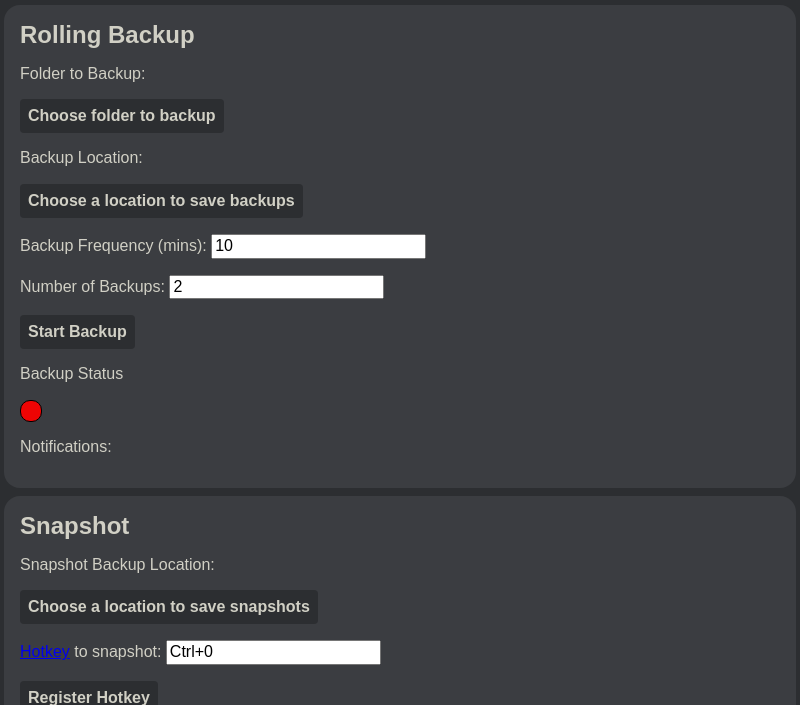
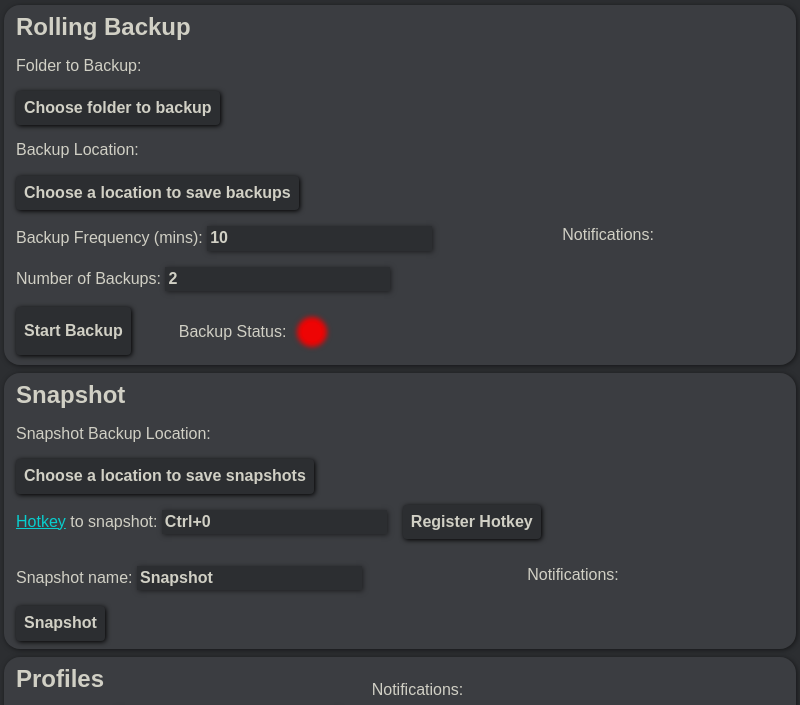
Before and after one commit to aodh66/bs-utility, an Electron app: page index.html in a window 800 px wide. Shown: the part 47-752 px from the top of the page. Drawn offline with Linux system fonts and the light colour scheme; no server answers.

Commit message:
unified snapshot message locations, implemented grid and flexbox in the UI, changed status button, changed input and button styling

```diff
--- a/index.html
+++ b/index.html
@@ -20,6 +20,7 @@
   <main>
     <!-- * Rolling Backup Section -->
     <div class="backup-section section" id="backupSection">
+      <div class="backup-filepaths-elements">
         <h2 class="backup-title section-title">Rolling Backup</h2>
         <!-- Donor Folder -->
         <p>Folder to Backup: <strong id="folderPath"></strong></p>
@@ -28,24 +29,29 @@
         <!-- Receptacle Folder -->
         <p>Backup Location: <strong id="folderSavePath"></strong></p>
         <button type="button" id="backup-folder-save-path-btn" class="button">Choose a location to save backups</button>
+      </div>
 
+      <div class="backup-status-elements">
         <!-- Frequency -->
         <p>Backup Frequency (mins):
-        <input id="backup-time" type="number" placeholder="10">
+          <input id="backup-time" type="number" placeholder="10" class="input">
         </p>
 
         <!-- Number of Backups -->
         <p>Number of Backups:
-        <input id="backup-number" type="number" placeholder="2">
+          <input id="backup-number" type="number" placeholder="2" class="input">
         </p>
 
+<div class="backup-bottom">
           <!-- Backup Button -->
           <button type="button" class="button" id="backup-btn">Start Backup</button>
 
           <!-- Backup Status -->
           <div class="backup-status">
-        <p>Backup Status<strong id="backup-status-light"></strong></p>
+            <p>Backup Status:<strong id="backup-status-light"></strong></p>
             <div class="backup-light" id="backupLight"></div>
+          </div>
+        </div>
 </div>
 
       <!-- Backup Notifications -->
@@ -57,6 +63,7 @@
 
     <!-- * Snapshot Section -->
     <div class="snapshot-section section" id="snapshotSection">
+      <div class="snapshot-upper">
         <h2 class="snapshot-title section-title">Snapshot</h2>
 
         <!-- Snapshot Receptacle Folder -->
@@ -64,48 +71,58 @@
         <button type="button" id="snapshot-save-path-btn" class="button">Choose a location to save snapshots</button>
 
         <!-- Hotkey -->
-      <p><a href="https://www.electronjs.org/docs/latest/api/accelerator" target="_blank">Hotkey</a> to snapshot:
-        <input id="snapshot-hotkey-box" type="text" placeholder="Ctrl+0">
+        <div class="hotkey">
+          <p><a href="https://www.electronjs.org/docs/latest/api/accelerator" target="_blank" class="hotkey-link">Hotkey</a> to snapshot:
+            <input id="snapshot-hotkey-box" type="text" placeholder="Ctrl+0" class="input">
           </p>
           <button class="button" id="snapshotHotkeyBtn">Register Hotkey</button>
+        </div>
+      </div>
 
+      <div class="shapshot-bottom">
         <!-- Snapshot Name -->
         <p>Snapshot name:
-        <input id="snapshot-name-box" type="text" placeholder="Snapshot Name">
+          <input id="snapshot-name-box" type="text" placeholder="Snapshot Name" class="input">
         </p>
 
         <!-- Snapshot Button -->
         <button class="button" id="snapshotBtn">Snapshot</button>
+      </div>
 
       <!-- Snapshot Notifications -->
-      <div class="backup-notifications">
+      <div class="snapshot-notifications">
         <p>Notifications:</p>
-        <p><strong id="snapshotHotkeyMessage"></strong></p>
         <p><strong id="snapshotMessage"></strong></p>
       </div>
     </div>
 
     <!-- * Profile Section -->
-    <div class="profile-seciton section" id="profileSection">
+    <div class="profile-section section" id="profileSection">
+      <div class="profile-left">
         <h2 class="profile-title section-title">Profiles</h2>
         <!-- Profile Name -->
         <p>Profile name:
-        <input id="profile-name-box" type="text" placeholder="ProfileName">
+          <input id="profile-name-box" type="text" placeholder="ProfileName" class="input">
         </p>
+<div class="profile-buttons">
           <!-- Save profile -->
           <button class="button" id="saveProfileBtn">Save profile</button>
 
           <!-- Load profile -->
           <button class="button" id="loadProfileBtn">Load profile</button>
+</div>
+      </div>
 
+<div class="profile-notifications">
         <!-- Profile Notifications -->
         <p>Notifications:</p>
         <p><strong id="profileMessage"></strong></p>
 </div>
+    </div>
   </main>
 
   <!-- ! Placeholder  -->
-  <p id="info">This text will be changed</p>
+  <!-- <p id="info">This text will be changed</p> -->
 </body>
 <script src="./renderer.js"></script>
 
--- a/main.js
+++ b/main.js
@@ -17,7 +17,7 @@ const fs = require("node:fs");
 const createWindow = () => {
   const win = new BrowserWindow({
     width: 800,
-    height: 1150,
+    height: 950,
     webPreferences: {
       preload: path.join(__dirname, "preload.js"),
       enableRemoteModule: true,
--- a/renderer.js
+++ b/renderer.js
@@ -1,7 +1,7 @@
 // ! Placeholder
 // ? DELETE
-const information = document.getElementById("info");
-information.innerText = `This app is using Chrome (v${versions.chrome()}), Node.js (v${versions.node()}), and Electron (v${versions.electron()})`;
+// const information = document.getElementById("info");
+// information.innerText = `This app is using Chrome (v${versions.chrome()}), Node.js (v${versions.node()}), and Electron (v${versions.electron()})`;
 
 // * ==============================
 // * HTML Elements
@@ -28,9 +28,6 @@ const snapshotPathElement = document.getElementById("snapshotSavePath");
 const snapshotMessageElement = document.getElementById("snapshotMessage");
 const snapshotHotkeyElement = document.getElementById("snapshot-hotkey-box");
 const snapshotHotkeyBtn = document.getElementById("snapshotHotkeyBtn");
-const snapshotHotkeyMessageElement = document.getElementById(
-  "snapshotHotkeyMessage"
-);
 const snapshotBtn = document.getElementById("snapshotBtn");
 const snapshotName = document.getElementById("snapshot-name-box");
 // Profile Elements
@@ -447,9 +444,9 @@ async function handler(event) {
     snapshotHotkeyElement.value
   );
   if (status === true) {
-    snapshotHotkeyMessageElement.innerText = `${snapshotHotkeyElement.value} Hotkey Registered`;
+    snapshotMessageElement.innerText = `${snapshotHotkeyElement.value} Hotkey Registered`;
   } else {
-    snapshotHotkeyMessageElement.innerText = `Error Registering Hotkey`;
+    snapshotMessageElement.innerText = `Error Registering Hotkey`;
   }
 }
 // Call the hotkey save function on window load, so hotkey is active immediately
--- a/styles.css
+++ b/styles.css
@@ -4,7 +4,12 @@
   --caret-color: #e2b714;
   --sub-color: #646669;
   --sub-alt-color: #2c2e31;
+  --dark-color: rgb(34, 34, 34);
   --text-color: #d1d0c5;
+  --orange: rgb(255, 145, 0);
+  --highlight: rgb(9, 206, 206);
+  --green-light: rgb(7, 201, 7);
+  --red-light: rgb(238, 4, 4);
   --error-color: #ca4754;
   --error-extra-color: #7e2a33;
   --colorful-error-color: #ca4754;
@@ -26,9 +31,10 @@ body {
 .section {
   /* border: var(--sub-color) solid 0.2em; */
   border-radius: 1em;
-  padding: 1em;
+  padding: 0.5em 0.75em;
   margin-bottom: 0.5em;
   background: var(--bg-color);
+  box-shadow: 1px 1px 5px rgba(0, 0, 0, 0.534);
 }
 
 .errorsection {
@@ -47,12 +53,15 @@ body {
   border: transparent;
   font-size: 1em;
   font-weight: 600;
+  box-shadow: 1px 1px 5px black;
+  max-height: 3em;
 }
 
 .backup-light {
-  background: rgb(238, 4, 4);
+  background: var(--red-light);
   border-radius: 10px;
-  border: solid black 1.5px;
+  /* border: solid black 1.5px; */
+  box-shadow: 0 0 5px 5px var(--red-light);
   min-width: 20px;
   max-width: 20px;
   min-height: 20px;
@@ -60,5 +69,98 @@ body {
 }
 
 .green-light {
-  background: rgb(7, 201, 7);
+  background: var(--green-light);
+  box-shadow: 0 0 5px 5px var(--green-light);
 }
+
+.input {
+  background: var(--sub-alt-color);
+  color: var(--text-color);
+  font-weight: 600;
+  border: var(--sub-alt-color) solid 2px;
+  padding: 1px;
+  box-shadow: 1px 1px 5px rgba(0, 0, 0, 0.534);
+}
+
+.input:focus {
+  outline: none ;
+  border-bottom: 2px solid var(--highlight);
+}
+
+.hotkey-link {
+  color: var(--highlight);
+  /* color: var(--link-color); */
+}
+
+.backup-section {
+  display: grid;
+/* grid-template-columns: 3fr 2fr; */
+grid-template-columns: auto auto;
+grid-template-rows: auto auto;
+}
+
+.backup-bottom {
+  display: flex;
+  /* flex-direction: column; */
+  gap: 3em;
+
+}
+
+.backup-status {
+  display: flex;
+  gap: 1em;
+  align-items: center;
+}
+
+.backup-filepaths-elements {
+  grid-column: 1 / span 2;
+  grid-row: 1 / 2;
+}
+
+.backup-status-elements {
+  grid-column: 1 / 2;
+  grid-row: 2 / 3;
+}
+
+.backup-notifications {
+  grid-column: 2 / 3;
+  grid-row: 2 / 3;
+}
+
+.snapshot-section {
+  display: grid;
+/* grid-template-columns: 3fr 2fr; */
+grid-template-columns: auto auto;
+grid-template-rows: auto auto;
+}
+
+.snapshot-upper {
+  grid-column: 1 / span 2;
+  grid-row: 1 / 2;
+}
+
+.hotkey {
+  display: flex;
+  gap: 1em;
+  align-items: center;
+}
+
+.snapshot-bottom {
+  grid-column: 1 / 2;
+  grid-row: 2 / 3;
+}
+
+.snapshot-notifications {
+  grid-column: 2 / 3;
+  grid-row: 2 / 3;
+}
+
+.profile-section {
+  display: flex;
+  gap: 2em;
+}
+
+.profile-buttons {
+  display: flex;
+  gap: 1em;
+}
```
Also changed, not shown: preload.js (+6 -6 lines). Lines whose indentation alone changed are shown as unchanged.
